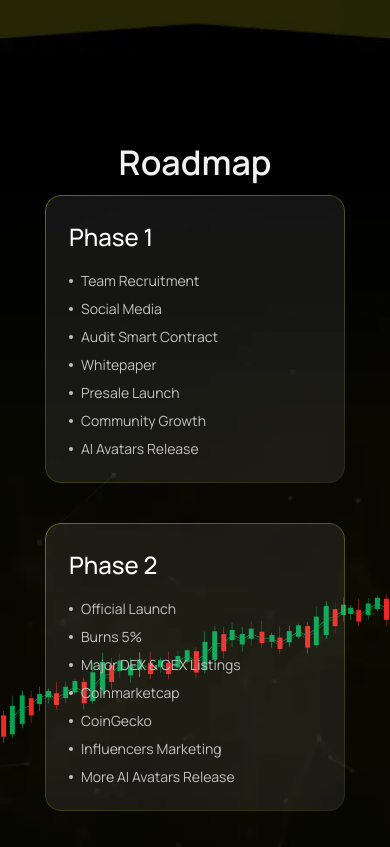
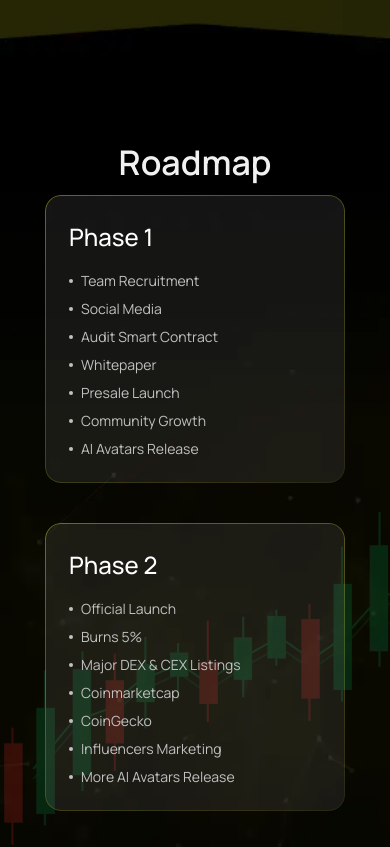
Before and after one commit to akshaybishnoi01/Sclair, a React (Create React App) app: page / in a window 390 px wide. Shown: the part 4580-5427 px from the top of the page. Built offline with nearby package versions, Linux system fonts and the light colour scheme.

Commit message:
change in roadmap

```diff
--- a/src/App.css
+++ b/src/App.css
@@ -928,10 +928,10 @@
 
   .trad_chart {
     position: absolute;
-    top: 44%;
+    top: 39%;
     left: 0;
     z-index: 0;
-  }
+}
 
   .gap_90 {
     gap: 18px;
@@ -1019,8 +1019,12 @@
   }
 
   .trad_chart {
+    position: absolute;
+    top: 7%;
+    left: 0;
+    z-index: 0;
     opacity: 20%;
-  }
+}
 
   .box3_mt {
     margin-top: 40px;
--- a/src/components/FooterSection.jsx
+++ b/src/components/FooterSection.jsx
@@ -14,7 +14,7 @@
               and Baby Sinclair is wielding it with style. The bad players better watch out;
               the crypto defender is here, armed with memes and ready to act.
             </p>
-            <ul className=' d-flex justify-content-center align-items-center gap_32 mb-0 flex-wrap'>
+            <ul className=' d-flex justify-content-center p-0 align-items-center gap_32 mb-0 flex-wrap'>
               <li><a className=' mb-0 ff-manrope fs-16 lh-24 fw-medium webkit color_lightwh' href="#about">About</a></li>
               <li><a className=' mb-0 ff-manrope fs-16 lh-24 fw-medium webkit color_lightwh' href="#tokenomics">Tokenomics</a></li>
               <li><a className=' mb-0 ff-manrope fs-16 lh-24 fw-medium webkit color_lightwh' href="#audit">Audit</a></li>
--- a/src/components/Roadmap.jsx
+++ b/src/components/Roadmap.jsx
@@ -7,7 +7,7 @@
 const Roadmap = () => {
   return (
     <>
-      <div className=' position-relative roadmap_bg' id='roadmap'>
+      <div className=' position-relative roadmap_bg overflow-hidden' id='roadmap'>
         <Container className=' roadmap_py position-relative'>
           <h3 className=' mb-0 ff-manrope fw-semibold fs-48 lh-57 color_tertiary text-center' data-aos="zoom-in">
             Roadmap
@@ -156,8 +156,8 @@
             <img className=' w-100' src={trading_chart} alt="#" />
           </div>
         </Container>
-        <div className=' trad_chart d-xxl-none d-block' data-aos="fade-up-right">
-          <img className=' w-100' src={trading_chart} alt="#" />
+        <div className=' trad_chart d-xxl-none d-block'>
+          <img  src={trading_chart} alt="#" />
         </div>
 
       </div>
```
